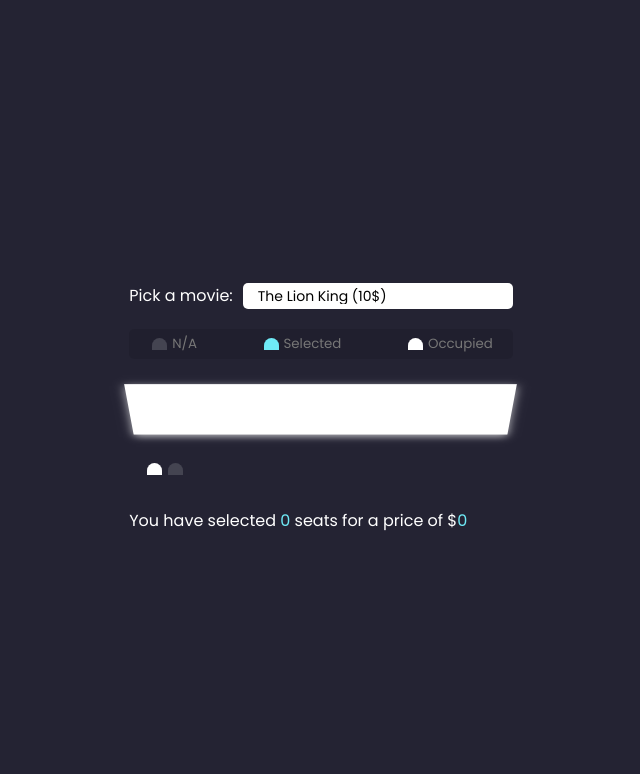
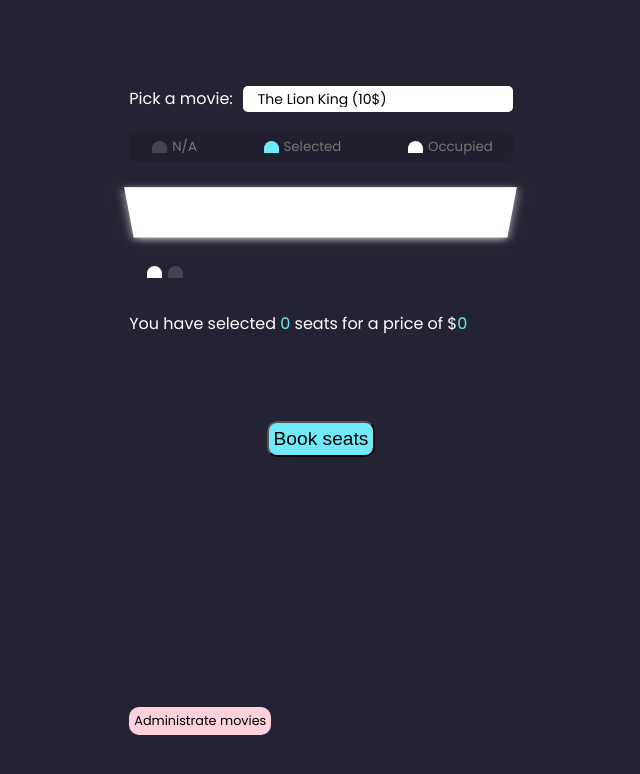
Before and after one commit to benjenner/CinemaSeatBooking, a React (Vite) app in the folder vite-project/: page / in a window 1280 px wide. Shown: the top 774 px of the page, without its empty margins (319-959 px from the left). Built offline with nearby package versions, Linux system fonts and the light colour scheme; data requests are answered from the project's data file.

Commit message:
Further developed seat picker feature

```diff
--- a/vite-project/package.json
+++ b/vite-project/package.json
@@ -11,6 +11,7 @@
   },
   "dependencies": {
     "axios": "^1.7.9",
+    "formik": "^2.4.6",
     "react": "^18.3.1",
     "react-dom": "^18.3.1"
   },
--- a/vite-project/src/App.tsx
+++ b/vite-project/src/App.tsx
@@ -2,6 +2,8 @@ import { useState } from "react";
 import MoviePicker from "./components/MoviePicker";
 import SeatingGraphics from "./components/SeatingGraphics";
 import SeatPicker from "./components/SeatPicker";
+import BookingForm from "./components/BookingForm";
+import AdminForm from "./components/AdminForm";
 
 function App() {
   const [count, setCount] = useState(0);
@@ -10,6 +12,8 @@ function App() {
       <MoviePicker></MoviePicker>
       <SeatingGraphics></SeatingGraphics>
       <SeatPicker></SeatPicker>
+      <BookingForm></BookingForm>
+      <AdminForm></AdminForm>
     </>
   );
 }
--- /dev/null
+++ b/vite-project/src/components/AdminForm.tsx
@@ -0,0 +1,13 @@
+function AdminForm() {
+  return (
+    <>
+      <div className="adminContainer">
+        <a className="adminBtn" id="admin-btn" href=" ">
+          <span>Administrate movies</span>
+        </a>
+      </div>
+    </>
+  );
+}
+
+export default AdminForm;
--- /dev/null
+++ b/vite-project/src/components/BookingForm.tsx
@@ -0,0 +1,94 @@
+import { useFormik } from "formik";
+// Importerar hook'en "useState"
+import React, { useState } from "react";
+
+function validateForm(values) {
+  const errors = {};
+  if (!values.fullName) {
+    errors.fullName = "Name is required";
+  } else if (values.firstName.length < 2) {
+    errors.firstName = "Must be 2 characters or more";
+  } else if (!values.firstName.contain(" ")) {
+    errors.firstName = "Both names required";
+  }
+
+  if (!values.phone) {
+    errors.phone = "Phone number is required";
+  } else if (values.phone.contains() > 20) {
+    errors.phone = "Must be 20 characters or less";
+  }
+
+  return errors;
+}
+
+// Definierar en funktionell komponent enligt"React.FC"
+const BookingForm: React.FC = () => {
+  // Använder useState-hooken för att skapa tillståndsvariabeln "showForm"
+  // samt funktionen "setShowForm" för att uppdatera tillståndet. showForm sätts först till false.
+  const [showForm, setShowForm] = useState(false);
+
+  // När clickEvent anropas sätts setShowForm till true
+  const clickEvent = () => {
+    setShowForm(true);
+  };
+
+  const formik = useFormik({
+    // Var/Hur typ'ar jag parametrarna?
+    initialValues: {
+      fullName: "",
+      phone: "",
+    },
+    validate: validateForm,
+    onSubmit: (values) => {
+      // fetch  method = post -> JSON API
+      alert(JSON.stringify(values, null, 2));
+    },
+  });
+  return (
+    <>
+      <div className="btnContainer">
+        <button className="bookingBtn" id="booking-btn" onClick={clickEvent}>
+          <span>Book seats</span>
+        </button>
+      </div>
+      {/* Om showform är satt till true, rendera följande */}
+      {showForm && (
+        <form className="bookingContainer" onSubmit={formik.handleSubmit}>
+          <div className="inputField">
+            <label htmlFor="fullName">Name</label>
+            <input
+              id="fullName"
+              name="fullName"
+              type="text"
+              onChange={formik.handleChange}
+              value={formik.values.fullName}
+            ></input>
+            {formik.errors.fullName ? (
+              <span className="error">{formik.errors.fullName}</span>
+            ) : null}
+          </div>
+          <div className="inputField">
+            <label htmlFor="phone">Phone</label>
+            <input
+              id="phone"
+              name="phone"
+              type="tel"
+              onChange={formik.handleChange}
+              value={formik.values.phone}
+            ></input>
+            {formik.errors.phone ? (
+              <span className="error">{formik.errors.phone}</span>
+            ) : null}
+          </div>
+          <div className="submitButton">
+            <button className="submitBtn" type="submit">
+              Ok
+            </button>
+          </div>
+        </form>
+      )}
+    </>
+  );
+};
+
+export default BookingForm;
--- a/vite-project/src/components/Seat.tsx
+++ b/vite-project/src/components/Seat.tsx
@@ -1,4 +1,4 @@
-export interface Seat{
-    seatNumber: number
-    isOccupied: boolean
+export interface Seat {
+  seatNumber: number;
+  isOccupied: boolean;
 }
--- a/vite-project/src/components/SeatPicker.tsx
+++ b/vite-project/src/components/SeatPicker.tsx
@@ -1,15 +1,15 @@
-import {Seat} from "./Seat"
+import { Seat } from "./Seat";
 
-const seats: Seat [] = [
+const seats: Seat[] = [
   {
     seatNumber: 1,
-    isOccupied: false
+    isOccupied: false,
   },
   {
     seatNumber: 2,
-    isOccupied: true
-  }
-]
+    isOccupied: true,
+  },
+];
 
 function SeatPicker() {
   // Hämta vilken film som är vald via id
@@ -20,48 +20,30 @@ function SeatPicker() {
         <div className="screen"></div>
         <div className="row">
           {
-
             // Loopa igenom och skriva ut dom 8 första sätena
             // seats.map((seat,i) =>(
             //   {
             //      // generera html x
             //   }
 
-
             //     // generera html y
             //   }
             // )
 
-            seats.map((seat,i)  => (
-              seat.isOccupied ?(
+            seats.map((seat, i) =>
+              seat.isOccupied ? (
                 <div key={i} className="seat"></div>
               ) : (
                 <div key={i} className="seat occupied"></div>
               )
-            ))
+            )
           }
-
-
         </div>
-        <div className="row">
-
-         {/* <div className="seat occupied"></div> */}
-        </div>
-        <div className="row">
-        {/* <div className="seat"></div> */}
-
-        </div>
-        <div className="row">
-
-
-        </div>
-        <div className="row">
-
-
-        </div>
-        <div className="row">
-
-        </div>
+        <div className="row">{/* <div className="seat occupied"></div> */}</div>
+        <div className="row">{/* <div className="seat"></div> */}</div>
+        <div className="row"></div>
+        <div className="row"></div>
+        <div className="row"></div>
       </div>
       <p className="text">
         You have selected <span id="count">0</span> seats for a price of $
--- a/vite-project/src/index.css
+++ b/vite-project/src/index.css
@@ -114,3 +114,73 @@ p.text {
 p.text span {
   color: #6feaf6;
 }
+
+.btnContainer {
+  display: flex;
+  justify-content: center;
+  align-items: center;
+}
+
+.bookingBtn {
+  margin-top: 80px;
+  font-size: 1.2em;
+  padding: 5px;
+  text-decoration: none;
+  color: black;
+  background-color: #6feaf6;
+  border-radius: 10px;
+  cursor: pointer;
+}
+
+.adminContainer {
+  display: flex;
+  justify-content: flex-start;
+  align-items: center;
+}
+
+.adminBtn {
+  margin-top: 250px;
+  font-size: 0.8em;
+  padding: 5px;
+  text-decoration: none;
+  color: black;
+  background-color: #ffd1dc;
+  border-radius: 10px;
+  cursor: pointer;
+}
+
+.bookingContainer {
+  margin-top: 50px;
+  display: flex;
+  flex-direction: column;
+  border: 2px dotted #6feaf6;
+  gap: 20px;
+  padding: 30px;
+  width: 400px;
+  height: auto;
+}
+
+.inputField {
+  font-size: 1.2em;
+}
+
+input {
+  max-width: 100%;
+  margin-left: 10px;
+  padding: 5px;
+}
+
+.submitBtn {
+  font-size: 1.2em;
+  padding: 5px;
+  text-decoration: none;
+  color: black;
+  background-color: #ffd1dc;
+  border-radius: 10px;
+  cursor: pointer;
+  justify-content: flex-start;
+}
+
+.error {
+  color: red;
+}
```
Also changed, not shown: vite-project/src/components/MoviePicker.tsx (+12 -14 lines), vite-project/src/App.css (deleted), 1 other file (tests, documents, lock files or other folders).
